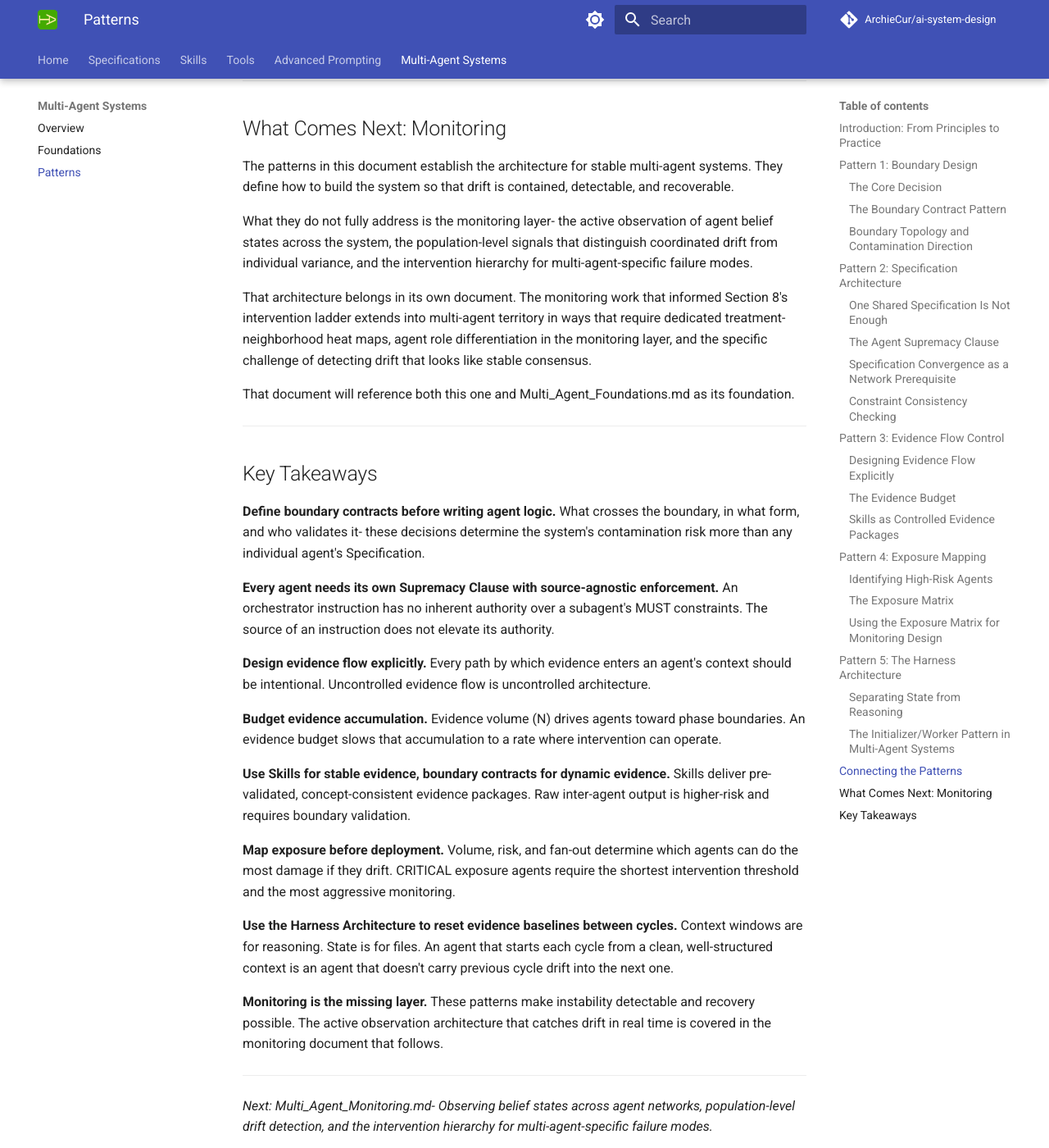
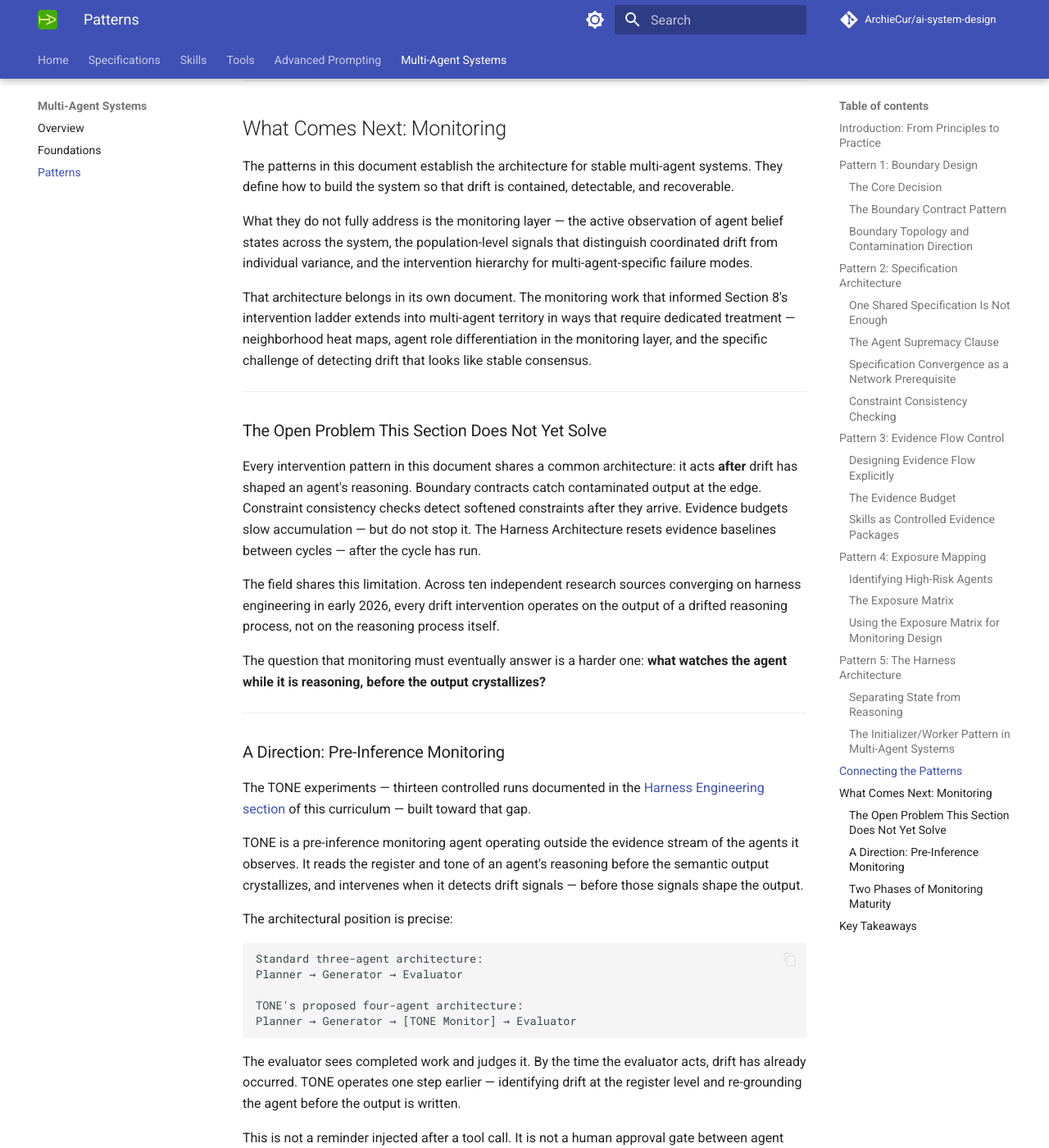
Before and after one commit to ArchieCur/ai-system-design, an MkDocs documentation site: the page built from docs/multi_agent/Multi_Agent_Patterns.md, in a window 1280 px wide and 1400 px high, scrolled down 11412 px. Shown: the whole window at 82% size. Built offline with MkDocs 1.6.1 and Material for MkDocs 9.7.7, drawn with Linux system fonts in a browser that asks for light colours; comment, search, counter and statistics services are not loaded; some of the changed text lies outside the part shown.

Commit message:
Enhance monitoring section with pre-inference strategies
Expanded on the monitoring layer for multi-agent systems, introducing pre-inference monitoring and the TONE architecture. Discussed the phases of monitoring maturity and referenced future documentation.

````diff
--- a/docs/multi_agent/Multi_Agent_Patterns.md
+++ b/docs/multi_agent/Multi_Agent_Patterns.md
@@ -376,13 +376,104 @@ A multi-agent system that implements all five patterns is not guaranteed to be s
 
 ## What Comes Next: Monitoring
 
-The patterns in this document establish the architecture for stable multi-agent systems. They define how to build the system so that drift is contained, detectable, and recoverable.
+The patterns in this document establish the architecture for stable multi-agent
+systems. They define how to build the system so that drift is contained,
+detectable, and recoverable.
 
-What they do not fully address is the monitoring layer- the active observation of agent belief states across the system, the population-level signals that distinguish coordinated drift from individual variance, and the intervention hierarchy for multi-agent-specific failure modes.
+What they do not fully address is the monitoring layer — the active observation
+of agent belief states across the system, the population-level signals that
+distinguish coordinated drift from individual variance, and the intervention
+hierarchy for multi-agent-specific failure modes.
 
-That architecture belongs in its own document. The monitoring work that informed Section 8's intervention ladder extends into multi-agent territory in ways that require dedicated treatment- neighborhood heat maps, agent role differentiation in the monitoring layer, and the specific challenge of detecting drift that looks like stable consensus.
+That architecture belongs in its own document. The monitoring work that informed
+Section 8's intervention ladder extends into multi-agent territory in ways that
+require dedicated treatment — neighborhood heat maps, agent role differentiation
+in the monitoring layer, and the specific challenge of detecting drift that looks
+like stable consensus.
 
-That document will reference both this one and Multi_Agent_Foundations.md as its foundation.
+---
+
+### The Open Problem This Section Does Not Yet Solve
+
+Every intervention pattern in this document shares a common architecture: it
+acts **after** drift has shaped an agent's reasoning. Boundary contracts catch
+contaminated output at the edge. Constraint consistency checks detect softened
+constraints after they arrive. Evidence budgets slow accumulation — but do not
+stop it. The Harness Architecture resets evidence baselines between cycles —
+after the cycle has run.
+
+The field shares this limitation. Across ten independent research sources
+converging on harness engineering in early 2026, every drift intervention
+operates on the output of a drifted reasoning process, not on the reasoning
+process itself.
+
+The question that monitoring must eventually answer is a harder one: **what
+watches the agent while it is reasoning, before the output crystallizes?**
+
+---
+
+### A Direction: Pre-Inference Monitoring
+
+The TONE experiments — thirteen controlled runs documented in the
+[Harness Engineering section](https://archiecur.github.io/ai-system-design/)
+of this curriculum — built toward that gap.
+
+TONE is a pre-inference monitoring agent operating outside the evidence stream
+of the agents it observes. It reads the register and tone of an agent's
+reasoning before the semantic output crystallizes, and intervenes when it
+detects drift signals — before those signals shape the output.
+
+The architectural position is precise:
+
+```
+Standard three-agent architecture:
+Planner → Generator → Evaluator
+
+TONE's proposed four-agent architecture:
+Planner → Generator → [TONE Monitor] → Evaluator
+```
+
+The evaluator sees completed work and judges it. By the time the evaluator
+acts, drift has already occurred. TONE operates one step earlier — identifying
+drift at the register level and re-grounding the agent before the output
+is written.
+
+This is not a reminder injected after a tool call. It is not a human approval
+gate between agent turns. It is monitoring at the moment of reasoning,
+intervention before crystallization.
+
+---
+
+### Two Phases of Monitoring Maturity
+
+The monitoring document that follows this one addresses the current state of
+the art: **Phase 1 — Human-in-the-Loop Monitoring.**
+
+Right now, the practitioner is the monitor. The Exposure Matrix identifies
+which agents to watch most closely. The drift vocabulary signals from Section
+8 tell you what to watch for. The intervention ladder tells you what to do
+when you see it. The Specification Convergence prerequisite ensures node-level
+stability before the network is built.
+
+This is rigorous, evidence-based monitoring. It works. And it scales to the
+size of systems a single practitioner can observe.
+
+**Phase 2 — Automated Pre-Inference Monitoring** is where the architecture
+is heading. By defining Specification Convergence as a named, testable
+milestone now, and by establishing the monitoring vocabulary — drift signals,
+vibration zones, neighborhood assessment, coalition drift — we are laying the
+groundwork for the automated loop that follows.
+
+An automated monitor cannot optimize for a target that hasn't been defined.
+The work in this module defines the targets. The TONE architecture is the
+proposal for what monitors them.
+
+> The monitoring document will reference this module and
+> Multi_Agent_Foundations.md as its foundation. The TONE experiment
+> repositories are publicly available for practitioners who want to explore
+> pre-inference monitoring today:
+> - [tone_agent](https://github.com/ArchieCur/tone_agent) — Runs 1-7
+> - [tone_agents_neighborhoods](https://github.com/ArchieCur/tone_agents_neighborhoods) — Runs 8-13
 
 ---
 
````
